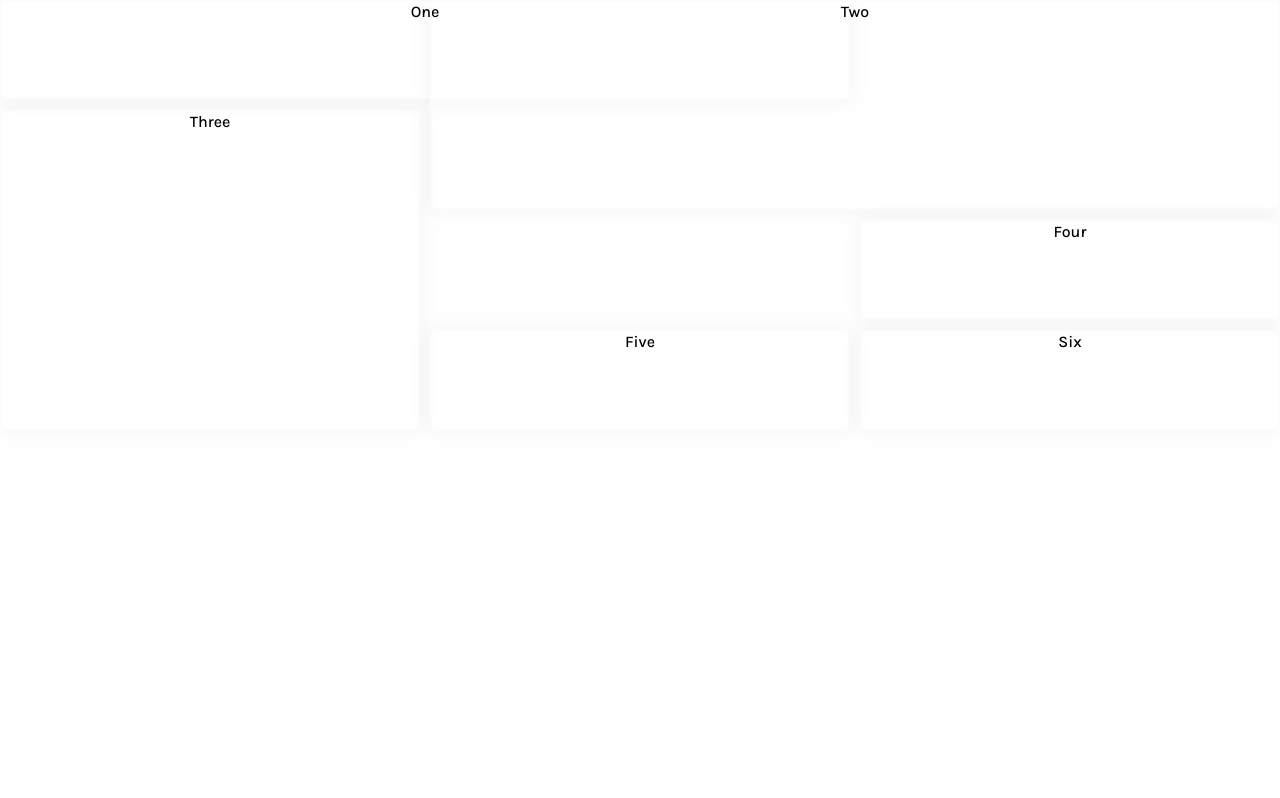
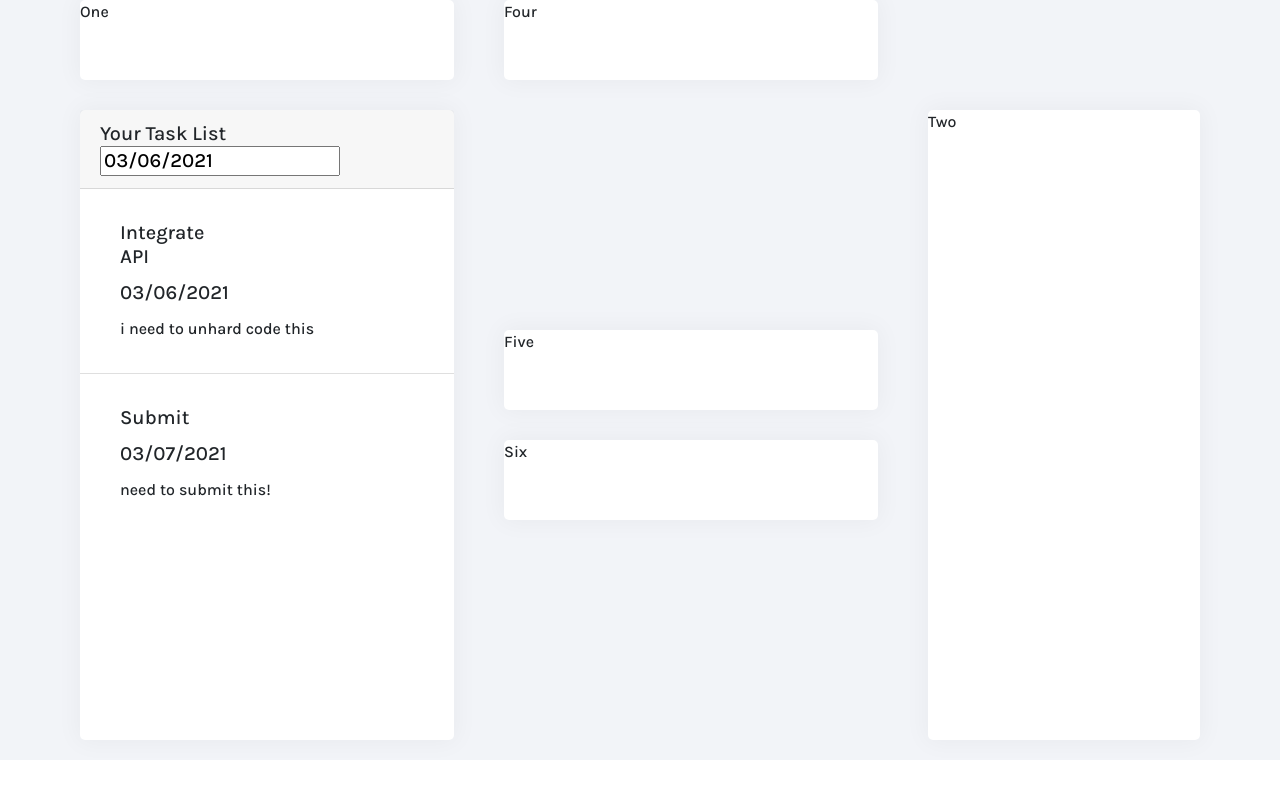
Before and after one commit to samee-shahood/taskbase, a React (Create React App) app in the folder client/: page / in a window 1280 px wide. Built offline with nearby package versions, Linux system fonts and the light colour scheme.

Commit message:
Format grid

```diff
--- a/client/package.json
+++ b/client/package.json
@@ -8,9 +8,12 @@
     "@testing-library/user-event": "^12.6.2",
     "@typeform/embed": "^0.34.1",
     "axios": "^0.21.1",
+    "bootstrap": "^4.6.0",
     "prop-types": "^15.7.2",
     "rc-footer": "^0.6.3",
     "react": "^17.0.1",
+    "react-bootstrap": "^1.5.1",
+    "react-datepicker": "^3.6.0",
     "react-dom": "^17.0.1",
     "react-scripts": "4.0.1",
     "react-text-loop": "^2.3.0",
--- a/client/src/App.css
+++ b/client/src/App.css
@@ -1,9 +1,10 @@
 @import url('https://fonts.googleapis.com/css2?family=Karla:wght@500&display=swap');
+@import 'bootstrap/dist/css/bootstrap.min.css';
 
 .App {
-  text-align: center;
+  /* text-align: center; */
   font-family: 'Karla', sans-serif;
-  background-color: white;
+  background-color: rgb(242, 244, 248);
 }
 
 .App-link {
--- a/client/src/components/dashboard.component.js
+++ b/client/src/components/dashboard.component.js
@@ -1,33 +1,33 @@
-import React, { Component } from 'react';
+import React, { Component, useState } from 'react';
 import "./dashboard.css";
+
+import { Card, ListGroup, Col, Row } from 'react-bootstrap';
+
+import DatePicker from "react-datepicker";
+
+import "react-datepicker/dist/react-datepicker.css";
 
 import Axios from 'axios';
 
-export default class Dashboard extends Component{
+const Dashboard =() =>{
 
-    constructor(props){
-        super(props);
+	const [startDate, setStartDate] = useState(new Date());
 
-        this.state = {
+	let tasks = [{
+		date: "03/06/2021",
+		title: "Integrate API",
+		description: "i need to unhard code this"
+	},
 
-        }
-    }
+	{
+		date: "03/07/2021",
+		title: "Submit",
+		description: "need to submit this!"
+	}];
 
-
-    componentDidMount() {
-        console.log('reloaded /search');
-    }
-
-	async componentWillReceiveProps(props){
-		console.log("nothing");
-    }
-
-    render(){
 
 	return(
 			<div>
-
-
 				<div class="wrapper">
 					<div class="one">
 						One
@@ -38,7 +38,39 @@ export default class Dashboard extends Component{
 					</div>
 
 					<div class="three">
-							Three
+					<Card.Header as="h5">
+						Your Task List
+
+					<DatePicker selected={startDate} onChange={date => setStartDate(date)} />
+					</Card.Header>
+					<ListGroup variant="flush">
+
+						{tasks.map((item =>
+							<ListGroup.Item>
+
+								{/* <Card style={{ width: '18rem' }}> */}
+									<Card.Body>
+										<Row>
+											<Col md={5}>
+												<Card.Title>{item.title}</Card.Title>
+											</Col>
+											<Col xs={3}></Col>
+											<Col>
+												<Card.Title>{item.date}</Card.Title>
+											</Col>
+										</Row>
+
+										{/* <Card.Subtitle className="mb-2 text-muted">Card Subtitle</Card.Subtitle> */}
+										<Card.Text>
+										{item.description}
+										</Card.Text>
+									</Card.Body>
+								{/* </Card> */}
+
+							</ListGroup.Item>
+						))}
+					</ListGroup>
+
 					</div>
 
 					<div class="four">
@@ -56,6 +88,7 @@ export default class Dashboard extends Component{
 
 			</div>
 	)
-    }
 
-}
+};
+
+export default Dashboard;
--- a/client/src/components/dashboard.css
+++ b/client/src/components/dashboard.css
@@ -76,54 +76,59 @@ select{
 }
 
 .wrapper {
+	margin-left:60px;
+	margin-right:60px;
 	display: grid;
-	grid-template-columns: repeat(3, 1fr);
+	grid-template-columns: repeat(10, 1fr);
 	gap: 10px;
 	grid-auto-rows: minmax(100px, auto);
 	/* background-color: rgb(236, 236, 236); */
   }
 
 .one, .two, .three, .four, .five, .six{
-
+	background-color: rgb(255, 255, 255);
+	margin-left: 20px;
+	margin-right:20px;
+	margin-bottom: 20px;
 	border-radius: 5px 5px 5px 5px;
 	-moz-border-radius: 5px 5px 5px 5px;
 	-webkit-border-radius: 5px 5px 5px 5px;
 	-webkit-box-shadow: 0px 0px 24px 3px rgba(0,0,0,0.04);
--moz-box-shadow: 0px 0px 24px 3px rgba(0,0,0,0.04);
-box-shadow: 0px 0px 24px 3px rgba(0,0,0,0.04);
-	border: 2px solid #fffbfb;
+	-moz-box-shadow: 0px 0px 24px 3px rgba(0,0,0,0.04);
+	box-shadow: 0px 0px 24px 3px rgba(0,0,0,0.04);
+	/* border: 2px solid #f7f5f5; */
 }
 
 .one {
-	grid-column: 1 / 3;
+	grid-column: 1 / 5;
 	grid-row: 1;
 }
 
 .two {
-	grid-column: 2 / 4;
-	grid-row: 1 / 3;
+	grid-column:  9 / 22;
+	grid-row: 2 / 8;
 }
 
 
 .three {
-	grid-column: 1;
-	grid-row: 2 / 5;
+	grid-column: 1 / 5;
+	grid-row: 2 / 8;
 }
 
 
 .four {
-	grid-column: 3;
-	grid-row: 3;
+	grid-column: 5/9;
+	grid-row: 1;
 }
 
 .five {
-	grid-column: 2;
+	grid-column: 5/9;
 	grid-row: 4;
 }
 
 .six {
-	grid-column: 3;
-	grid-row: 4;
+	grid-column: 5/9;
+	grid-row: 5;
 }
 
 h2{
```
Also changed, not shown: 1 other file (tests, documents, lock files or other folders). Lines whose indentation alone changed are shown as unchanged.
